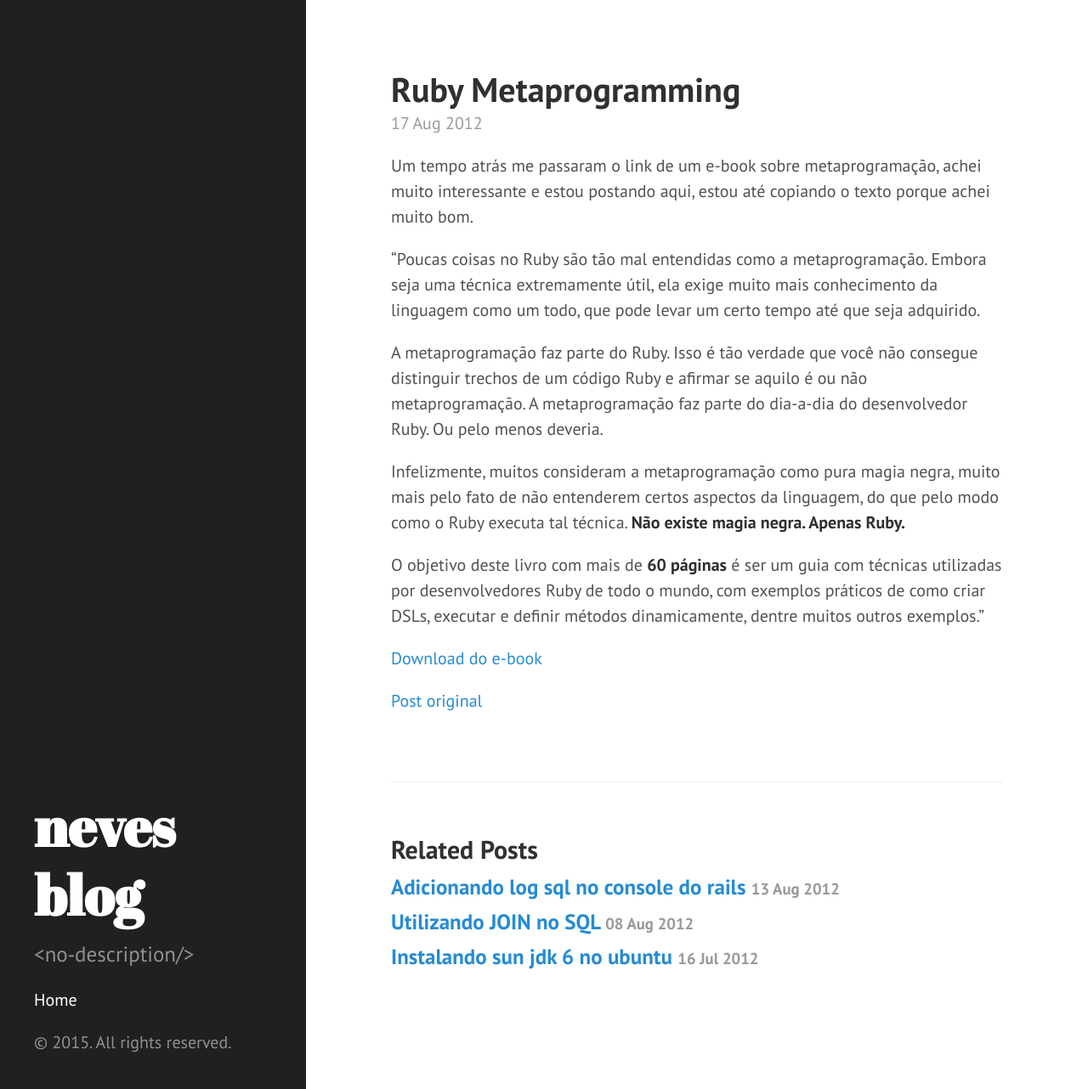
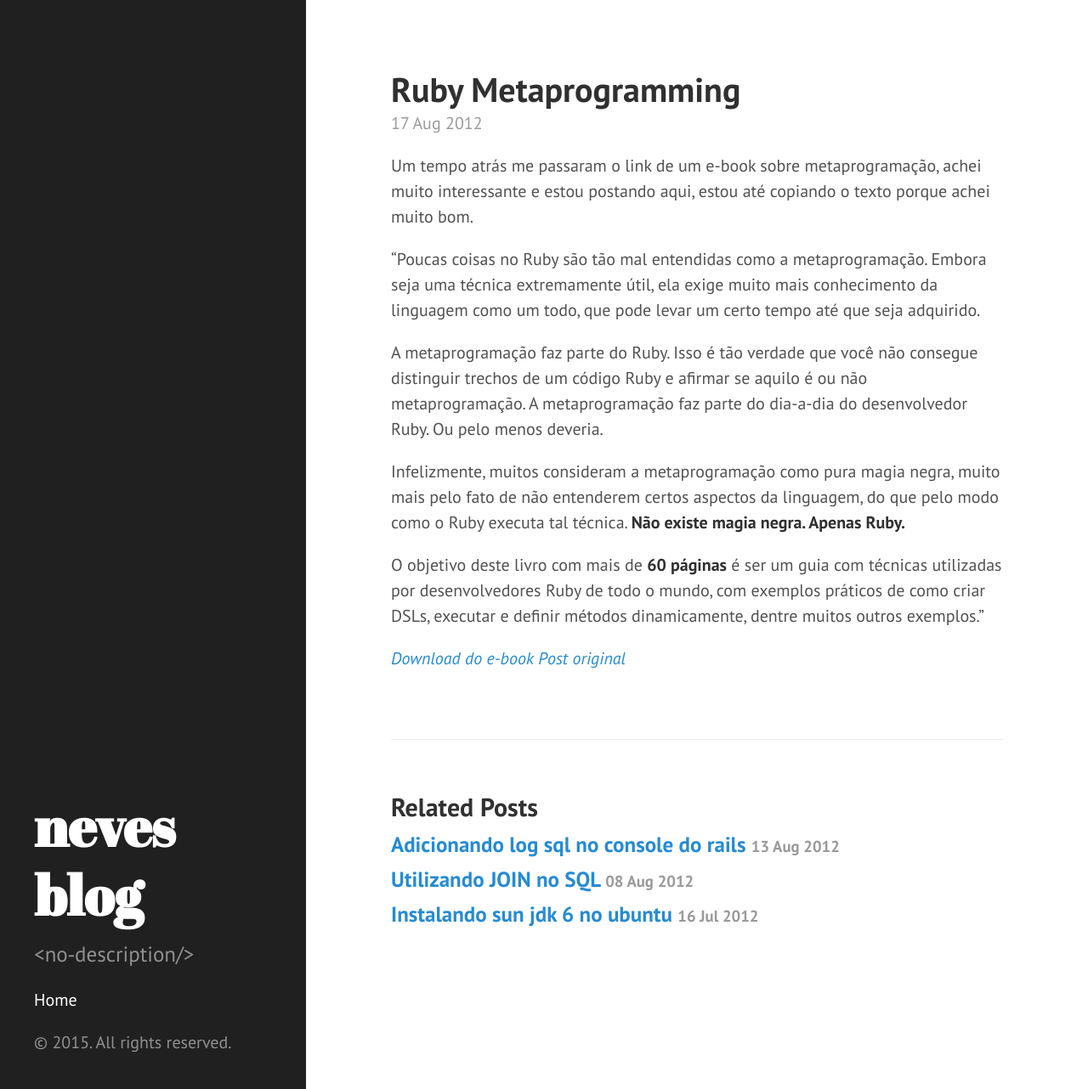
Before and after one commit to rafaelcneves/rafaelcneves.github.io, a Jekyll site: the page built from _posts/2012-08-17-ruby-metaprogramming.markdown, in a window 1280 px wide and 1282 px high. Shown: the whole window at 85% size. Built offline with Jekyll 4.4.1, drawn with Linux system fonts in a browser that asks for light colours.

```diff
--- a/_posts/2012-08-17-ruby-metaprogramming.markdown
+++ b/_posts/2012-08-17-ruby-metaprogramming.markdown
@@ -13,6 +13,5 @@ Infelizmente, muitos consideram a metaprogramação como pura magia negra, muito
 
 O objetivo deste livro com mais de <strong>60 páginas</strong> é ser um guia com técnicas utilizadas por desenvolvedores Ruby de todo o mundo, com exemplos práticos de como criar DSLs, executar e definir métodos dinamicamente, dentre muitos outros exemplos."
 
-<a href="http://howtocode.com.br/downloads/ruby-metaprogramming.zip">Download do e-book</a>
-
-<a href="http://howtocode.com.br/ebooks/ruby-metaprogramming?simplesideias" target="_blank">Post original</a>
+*<a href="http://howtocode.com.br/downloads/ruby-metaprogramming.zip">Download do e-book</a>*
+*<a href="http://howtocode.com.br/ebooks/ruby-metaprogramming?simplesideias" target="_blank">Post original</a>*
```
